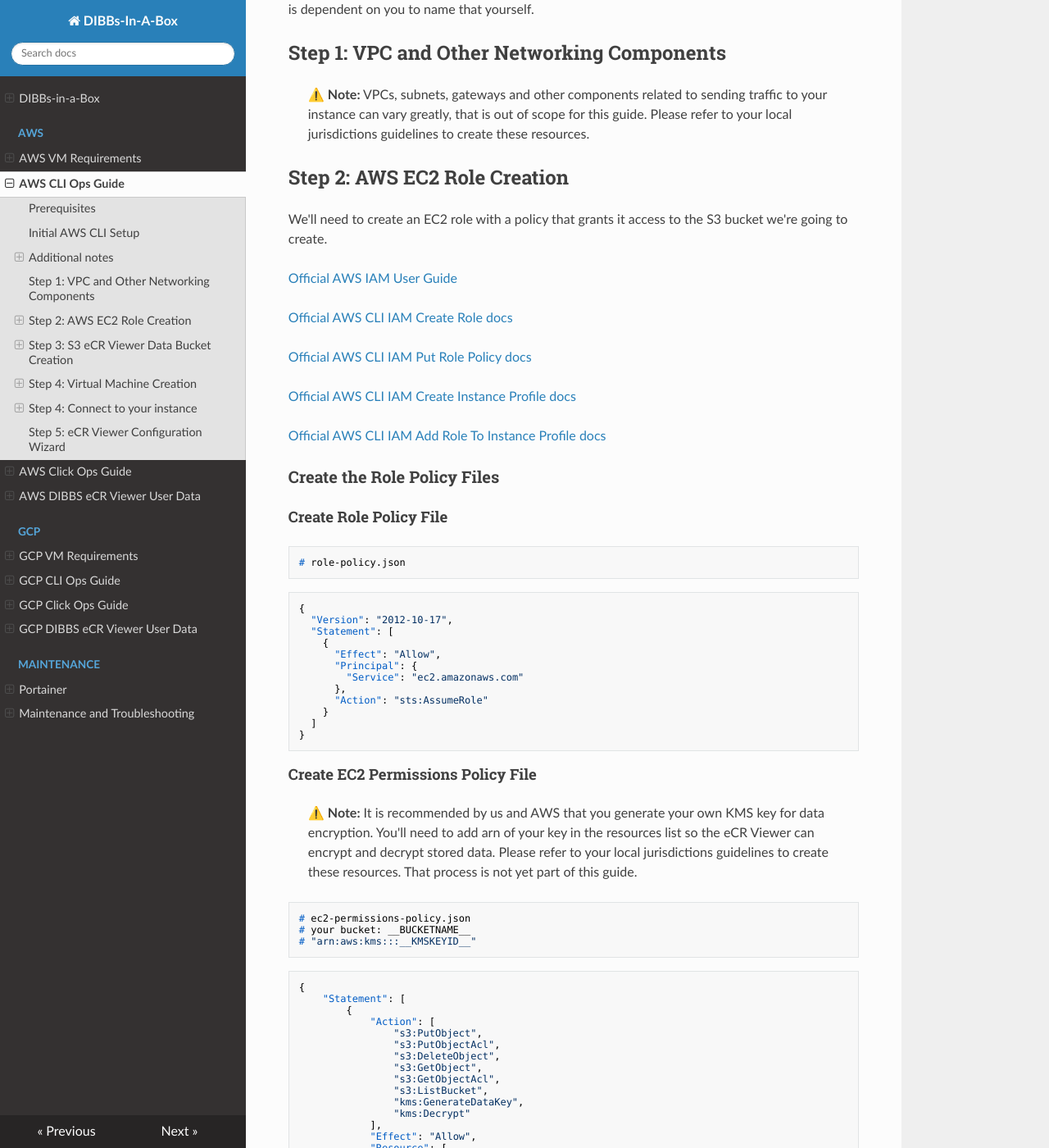
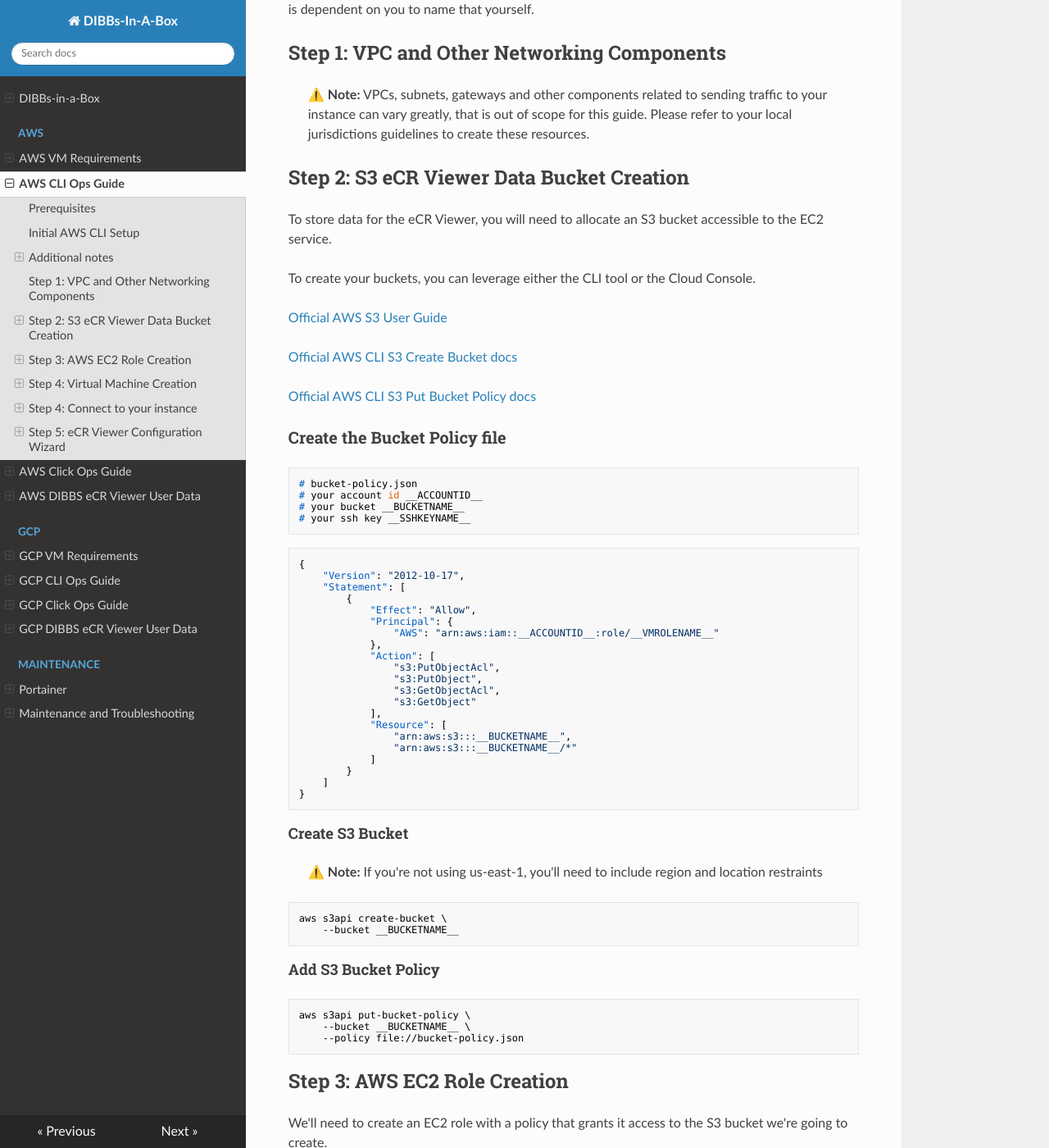
Before and after one commit to CDCgov/dibbs-vm, an MkDocs documentation site: the page built from docs/vm-docs/docs/AWS/08-AWS-VM-CLI-Ops-Instructions.md, in a window 1280 px wide and 1400 px high, scrolled down 788 px. Shown: the whole window at 82% size. Built offline with MkDocs 1.6.1, drawn with Linux system fonts in a browser that asks for light colours; nearby versions of some CDN libraries; some of the changed text lies outside the part shown.

Commit message:
docs: reorder steps and update S3 bucket creation instructions

````diff
--- a/docs/vm-docs/docs/AWS/08-AWS-VM-CLI-Ops-Instructions.md
+++ b/docs/vm-docs/docs/AWS/08-AWS-VM-CLI-Ops-Instructions.md
@@ -24,7 +24,68 @@
 
 > ⚠️ **Note:** VPCs, subnets, gateways and other components related to sending traffic to your instance can vary greatly, that is out of scope for this guide. Please refer to your local jurisdictions guidelines to create these resources.
 
-## Step 2: AWS EC2 Role Creation
+## Step 2: S3 eCR Viewer Data Bucket Creation
+
+To store data for the eCR Viewer, you will need to al­lo­cate an S3 bucket accessible to the EC2 service.
+
+To cre­ate your buckets, you can lever­age either the CLI tool or the Cloud Con­sole.
+
+[Official AWS S3 User Guide](https://docs.aws.amazon.com/AmazonS3/latest/userguide/Welcome.html)
+
+[Official AWS CLI S3 Create Bucket docs](https://docs.aws.amazon.com/cli/latest/reference/s3api/create-bucket.html)
+
+[Official AWS CLI S3 Put Bucket Policy docs](https://docs.aws.amazon.com/cli/latest/reference/s3api/put-bucket-policy.html)
+
+### Create the Bucket Policy file
+
+```shell
+# bucket-policy.json
+# your account id __ACCOUNTID__
+# your bucket __BUCKETNAME__
+# your ssh key __SSHKEYNAME__
+```
+```json
+{
+    "Version": "2012-10-17",
+    "Statement": [
+        {
+            "Effect": "Allow",
+            "Principal": {
+                "AWS": "arn:aws:iam::__ACCOUNTID__:role/__VMROLENAME__"
+            },
+            "Action": [
+                "s3:PutObjectAcl",
+                "s3:PutObject",
+                "s3:GetObjectAcl",
+                "s3:GetObject"
+            ],
+            "Resource": [
+                "arn:aws:s3:::__BUCKETNAME__",
+                "arn:aws:s3:::__BUCKETNAME__/*"
+            ]
+        }
+    ]
+}
+```
+
+#### Create S3 Bucket
+
+> ⚠️ **Note:** If you're not using us-east-1, you'll need to include region and location restraints
+
+```shell
+aws s3api create-bucket \
+    --bucket __BUCKETNAME__
+```
+
+#### Add S3 Bucket Policy
+
+```shell
+aws s3api put-bucket-policy \
+    --bucket __BUCKETNAME__ \
+    --policy file://bucket-policy.json
+```
+
+## Step 3: AWS EC2 Role Creation
 
 We'll need to create an EC2 role with a policy that grants it access to the S3 bucket we're going to create.
 
@@ -134,66 +195,6 @@
     --instance-profile-name __VMROLENAME__
 ```
 
-## Step 3: S3 eCR Viewer Data Bucket Creation
-
-To store data for the eCR Viewer, you will need to al­lo­cate an S3 bucket accessible to the EC2 service.
-
-To cre­ate your buckets, you can lever­age either the CLI tool or the Cloud Con­sole.
-
-[Official AWS S3 User Guide](https://docs.aws.amazon.com/AmazonS3/latest/userguide/Welcome.html)
-
-[Official AWS CLI S3 Create Bucket docs](https://docs.aws.amazon.com/cli/latest/reference/s3api/create-bucket.html)
-
-[Official AWS CLI S3 Put Bucket Policy docs](https://docs.aws.amazon.com/cli/latest/reference/s3api/put-bucket-policy.html)
-
-### Create the Bucket Policy file
-
-```shell
-# bucket-policy.json
-# your account id __ACCOUNTID__
-# your bucket __BUCKETNAME__
-```
-```json
-{
-    "Version": "2012-10-17",
-    "Statement": [
-        {
-            "Effect": "Allow",
-            "Principal": {
-                "AWS": "arn:aws:iam::__ACCOUNTID__:role/__VMROLENAME__"
-            },
-            "Action": [
-                "s3:PutObjectAcl",
-                "s3:PutObject",
-                "s3:GetObjectAcl",
-                "s3:GetObject"
-            ],
-            "Resource": [
-                "arn:aws:s3:::__BUCKETNAME__",
-                "arn:aws:s3:::__BUCKETNAME__/*"
-            ]
-        }
-    ]
-}
-```
-
-#### Create S3 Bucket
-
-> ⚠️ **Note:** If you're not using us-east-1, you'll need to include region and location restraints
-
-```shell
-aws s3api create-bucket \
-    --bucket __BUCKETNAME__
-```
-
-#### Add S3 Bucket Policy
-
-```shell
-aws s3api put-bucket-policy \
-    --bucket __BUCKETNAME__ \
-    --policy file://bucket-policy.json
-```
-
 ## Step 4: Virtual Machine Creation
 
 Once you have access to the registered AWS AMI or you created your own, you’re ready to cre­ate a VM in­stance.
@@ -214,6 +215,7 @@
 --security-group-ids __SECURITYGROUPID__ \
 --block-device-mappings '[{"DeviceName":"/dev/sda1","Ebs":{"VolumeSize":50}}]' \
 --tag-specifications 'ResourceType=instance,Tags=[{Key=Name,Value=__INSTANCENAME__}]' \
+#-- key-name __SSHKEYNAME__ \
 # --associate-public-ip-address
 ```
 
@@ -254,15 +256,24 @@
 
 ## Step 5: eCR Viewer Configuration Wizard
 
+### Setup script
+
 While connect­ed to the VM, run the fol­low­ing command and fol­low the prompts to con­fig­ure the eCR View­er based on your chosen configuration:
+
+> ⚠️ **Note:** Please reference the [eCR Viewer Setup guide](https://cdcgov.github.io/dibbs-ecr-viewer/interfaces/environment.NodeJS.ProcessEnv.html) and the [Environment Variable](https://cdcgov.github.io/dibbs-ecr-viewer/interfaces/environment.NodeJS.ProcessEnv.html) section for more details the following script requests inputs for.
+
+> ⚠️ **Note:** It would be possible to setup your instance on boot using the user-data field, see the [aws example docs](dibbs-ecr-viewer-user-data.md) if you'd like to go that route.
+
+The wiz­ard script will ask you to pro­vide the variables for the eCR Viewer application to run.
 
 ```shell
  ./dibbs-ecr-view­er-wiz­ard.sh
 ```
 
-The wiz­ard script will ask you to pro­vide the variables for the eCR Viewer application to run.
+### Application access
 
-> ⚠️ **Note:** It would be possible to setup your instance on boot using the user-data field, see the [aws example docs](dibbs-ecr-viewer-user-data.md) if you'd like to go that route.
+> - eCR Viewer access: __VM.ADDRESS__:3000/ecr-viewer
+> - Portainer access: __VM.ADDRESS__:9000
 
 --
 
````
Also changed, not shown: docs/vm-docs/docs/AWS/09-AWS-VM-Click-Ops-Instructions.md (+12 -3 lines), 1 other file.
